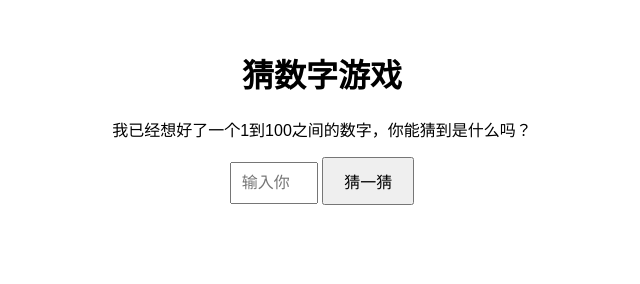
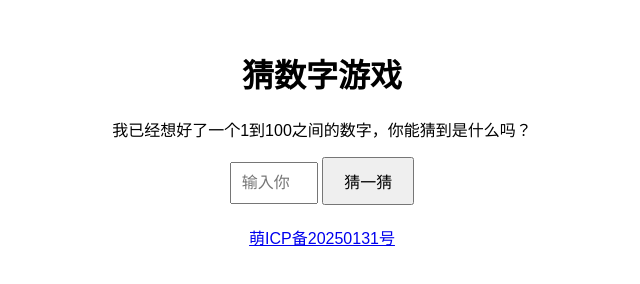
Before and after one commit to ottd-sjc/ottd-sjc.github.com, a plain HTML site: page index.html in a window 1280 px wide. Shown: the whole page, without its empty margins (318-958 px from the left). Drawn offline with Linux system fonts and the light colour scheme.

Commit message:
Add files via upload

```diff
--- a/index.html
+++ b/index.html
@@ -71,5 +71,6 @@
             }
         }
     </script>
+    <a href="https://icp.gov.moe/?keyword=20250131" target="_blank">萌ICP备20250131号</a>
 </body>
 </html>
```
